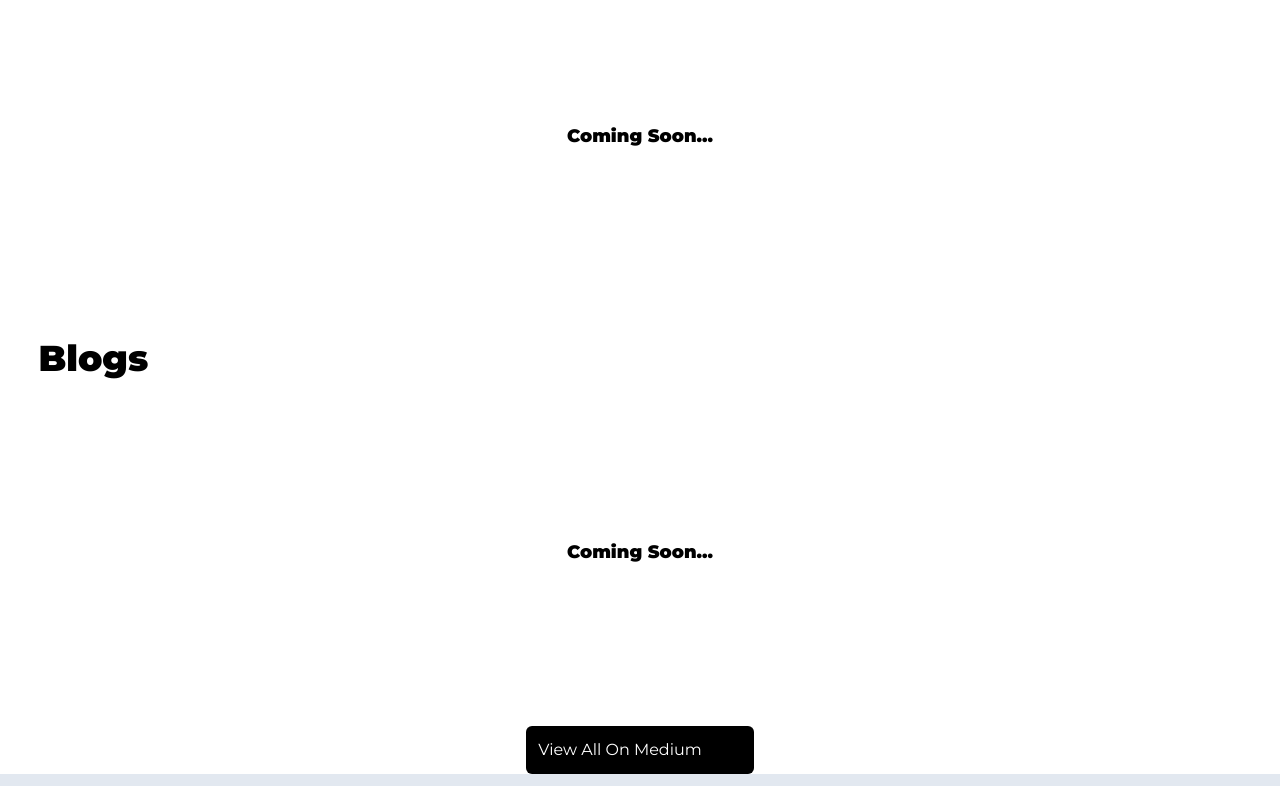
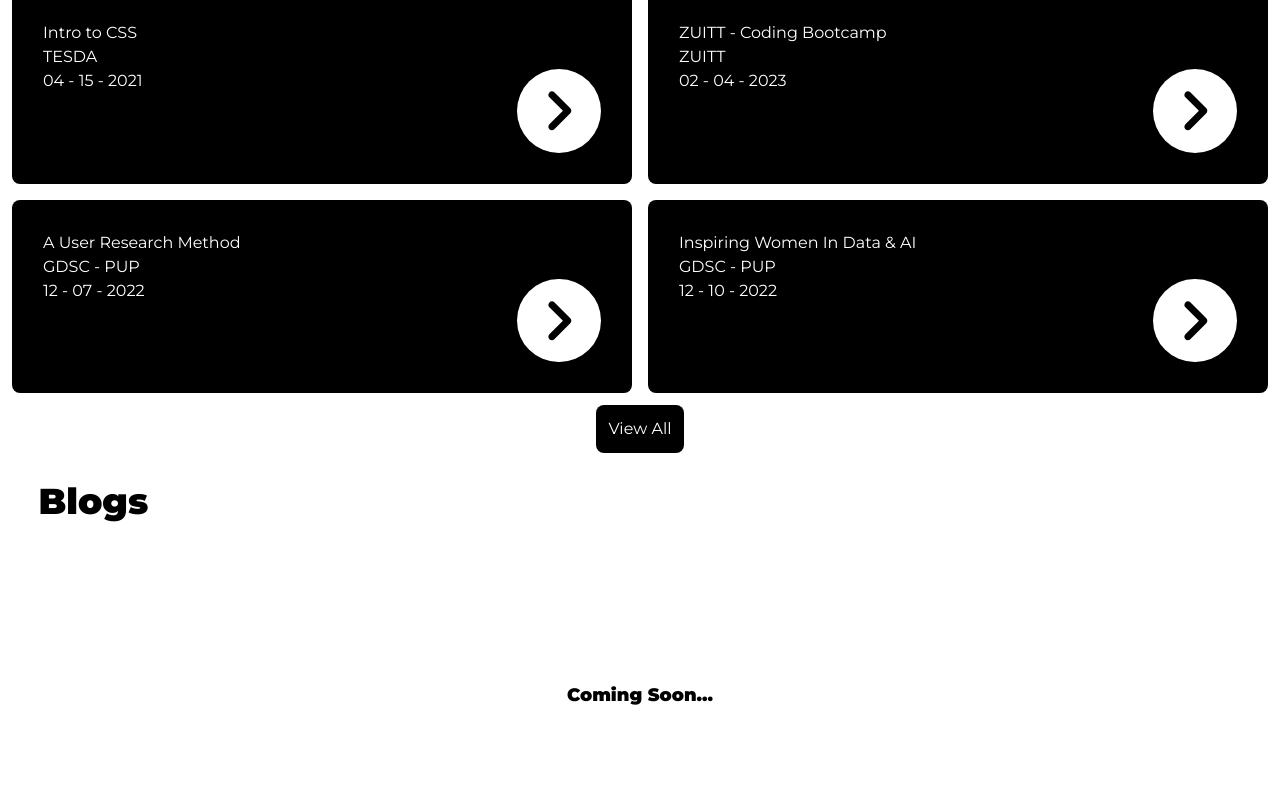
Before and after one commit to flcmm/my-personal-portfolio, a React (Vite) app: page / in a window 1280 px wide. Shown: the part 2322-3108 px from the top of the page. Built offline with nearby package versions, Linux system fonts and the light colour scheme.

Commit message:
fix the color theming

```diff
--- a/src/App.tsx
+++ b/src/App.tsx
@@ -30,7 +30,7 @@
             <Route path='/expertise' element={ <Expertise /> }/>
             <Route path='/projects' element={ <Projects /> }/>
             <Route path='/contact' element={ <Contact /> }/>
-            <Route path='/*' element={ <NotFound /> }/>
+            <Route path='*' element={ <NotFound /> }/>
           </Routes>
         </div>
         <div className="w-full">
--- a/src/components/cta4small.tsx
+++ b/src/components/cta4small.tsx
@@ -1,9 +1,12 @@
 import React from 'react'
+import { Link } from 'react-router-dom'
 
 const CTA4Mobile = () => {
   return (
     <div className="md:hidden flex flex-row justify-end items-center">
-      <button className='bg-black p-2 dark:bg-white rounded-lg flex flex-row text-sm'>Download CV</button>
+      <Link to='/projects'>
+        <button className='bg-black p-2 text-white dark:text-black dark:bg-white rounded-lg flex flex-row text-sm'>My Projects</button>
+      </Link>
     </div>
   )
 }
--- a/src/components/nav.tsx
+++ b/src/components/nav.tsx
@@ -11,9 +11,6 @@
       <Link to='/expertise'>
         <h1 className='dark:text-slate-300 text-xs font-medium'>Expertise</h1>
       </Link>
-      <Link to='/projects'>
-        <h1 className='dark:text-slate-300 text-xs font-medium'>Projects</h1>
-      </Link>
       <Link to='/contact'>
         <h1 className='dark:text-slate-300 text-xs font-medium'>Contact</h1>
       </Link>
--- a/src/pages/expertise.tsx
+++ b/src/pages/expertise.tsx
@@ -8,10 +8,10 @@
 
         <div className="w-full grid grid-cols-2 gap-3 grid-flow-row grid-rows-3">
           <div className="flex text-left p-[5%] justify-evenly rounded-lg w-full bg-black dark:bg-white flex-col">
-            <h1>Intro to CSS</h1>
-            <p>TESDA</p>
+            <h1 className='text-white dark:text-black'>Intro to CSS</h1>
+            <p className='text-white dark:text-black'>TESDA</p>
             <div className="flex flex-row w-full justify-between">
-              <p className='justify-self-start'>04 - 15 - 2021</p>
+              <p className='justify-self-start text-white dark:text-black'>04 - 15 - 2021</p>
               <div className='w-[15%] grid rounded-full place-content-center bg-white dark:bg-black '>
                 <svg onClick={ () => window.open('https://drive.google.com/file/d/1EF4D8QAUxrG5Arlft3V9neKnZisYR96n/view?usp=sharing', '_blank')} className='fill-black w-full rounded-full dark:fill-white' xmlns="http://www.w3.org/2000/svg" viewBox="0 0 24 24" fill="#000000">
                   <path d="M0 0h24v24H0V0z" fill="none"/>
@@ -22,10 +22,10 @@
           </div>
 
           <div className="flex text-left p-[5%] justify-evenly rounded-lg w-full bg-black dark:bg-white flex-col">
-            <h1>ZUITT - Coding Bootcamp</h1>
-            <p>ZUITT</p>
+            <h1 className='text-white dark:text-black'>ZUITT - Coding Bootcamp</h1>
+            <p className='text-white dark:text-black'>ZUITT</p>
             <div className="flex flex-row w-full justify-between">
-              <p className='justify-self-start'>02 - 04 - 2023</p>
+              <p className='justify-self-start text-white dark:text-black'>02 - 04 - 2023</p>
               <div className='w-[15%] grid rounded-full place-content-center bg-white dark:bg-black '>
                 <svg onClick={()=> window.open('https://drive.google.com/file/d/1ECvPujAHXynY2Q8zBbiy8EWYaQVfsQLW/view?usp=sharing', '_blank')} className='fill-black w-full rounded-full dark:fill-white' xmlns="http://www.w3.org/2000/svg" viewBox="0 0 24 24" fill="#000000">
                   <path d="M0 0h24v24H0V0z" fill="none"/>
@@ -36,10 +36,10 @@
           </div>
 
           <div className="flex text-left p-[5%] justify-evenly rounded-lg w-full bg-black dark:bg-white flex-col">
-            <h1>A User Research Method</h1>
-            <p>GDSC - PUP</p>
+            <h1 className='text-white dark:text-black'>A User Research Method</h1>
+            <p className='text-white dark:text-black'>GDSC - PUP</p>
             <div className="flex flex-row w-full justify-between">
-              <p className='justify-self-start'>12 - 07 - 2022</p>
+              <p className='justify-self-start text-white dark:text-black'>12 - 07 - 2022</p>
               <div className='w-[15%] grid rounded-full place-content-center bg-white dark:bg-black '>
                 <svg onClick={() => window.open('https://drive.google.com/file/d/149Z_90xneROjYE6n7MhRjDDD8F5qLFHv/view?usp=sharing', '_blank')} className='fill-black w-full rounded-full dark:fill-white' xmlns="http://www.w3.org/2000/svg" viewBox="0 0 24 24" fill="#000000">
                   <path d="M0 0h24v24H0V0z" fill="none"/>
@@ -50,10 +50,10 @@
           </div>
 
           <div className="flex text-left p-[5%] justify-evenly rounded-lg w-full bg-black dark:bg-white flex-col">
-            <h1>Inspiring Women In Data & AI</h1>
-            <p>GDSC - PUP</p>
+            <h1 className='text-white dark:text-black'>Inspiring Women In Data & AI</h1>
+            <p className='text-white dark:text-black'>GDSC - PUP</p>
             <div className="flex flex-row w-full justify-between">
-              <p className='justify-self-start'>12 - 10 - 2022</p>
+              <p className='justify-self-start text-white dark:text-black'>12 - 10 - 2022</p>
               <div className='w-[15%] grid rounded-full place-content-center bg-white dark:bg-black '>
                 <svg onClick={() => window.open('https://drive.google.com/file/d/1KJ7tA8BpiMuyWgSaTRd2tSYS6P6b7Nxp/view?usp=sharing', '_blank')} className='fill-black w-full rounded-full dark:fill-white' xmlns="http://www.w3.org/2000/svg" viewBox="0 0 24 24" fill="#000000">
                   <path d="M0 0h24v24H0V0z" fill="none"/>
@@ -64,10 +64,10 @@
           </div>
 
           <div className="flex text-left p-[5%] justify-evenly rounded-lg w-full bg-black dark:bg-white flex-col">
-            <h1>Title</h1>
-            <p>Source</p>
+            <h1 className='text-white dark:text-black'>Title</h1>
+            <p className='text-white dark:text-black'>Source</p>
             <div className="flex flex-row w-full justify-between">
-              <p className='justify-self-start'>Date</p>
+              <p className='justify-self-start text-white dark:text-black'>Date</p>
               <div className='w-[15%] grid rounded-full place-content-center bg-white dark:bg-black '>
                 <svg className='fill-black w-full rounded-full dark:fill-white' xmlns="http://www.w3.org/2000/svg" viewBox="0 0 24 24" fill="#000000">
                   <path d="M0 0h24v24H0V0z" fill="none"/>
@@ -78,10 +78,10 @@
           </div>
 
           <div className="flex text-left p-[5%] justify-evenly rounded-lg w-full bg-black dark:bg-white flex-col">
-            <h1>Title</h1>
-            <p>Source</p>
+            <h1 className='text-white dark:text-black'>Title</h1>
+            <p className='text-white dark:text-black'>Source</p>
             <div className="flex flex-row w-full justify-between">
-              <p className='justify-self-start'>Date</p>
+              <p className='justify-self-start text-white dark:text-black'>Date</p>
               <div className='w-[15%] grid rounded-full place-content-center bg-white dark:bg-black '>
                 <svg className='fill-black w-full rounded-full dark:fill-white' xmlns="http://www.w3.org/2000/svg" viewBox="0 0 24 24" fill="#000000">
                   <path d="M0 0h24v24H0V0z" fill="none"/>
@@ -99,9 +99,17 @@
         <div className="flex-col gap-5 flex">
           <div className="relative">
             <h1 className='font-bold text-black dark:text-white text-md absolute top-0 left-0'>2025</h1>
-            <div className="text-center flex p-3 bg-black dark:bg-white rounded-lg flex-col gap-2">
-              <h1>Bachelors Degree</h1>
-              <p>Lorem ipsum dolor sit amet consectetur adipisicing elit. Rerum a accusamus beatae dolorum, qui pariatur earum numquam odit id, sequi suscipit commodi totam perferendis ipsam maxime, expedita quos animi fugiat. Dicta nulla ea, illum aliquam dolorem odit ipsam voluptatum eius et ducimus nostrum dolore consequuntur amet aperiam quis eum libero ex, molestias earum sit. Sunt tenetur hic porro? Ipsa dolor pariatur deleniti fugiat recusandae minus magni porro repudiandae labore necessitatibus temporibus veniam aut maiores nobis soluta deserunt, expedita nemo, ipsum architecto, sapiente eum? Nesciunt porro soluta adipisci in earum eum debitis cupiditate hic incidunt repellendus, ipsum impedit eius. Temporibus, excepturi.</p>
+            <div className="text-center flex p-4 bg-black dark:bg-white rounded-lg flex-col gap-2">
+              <h1 className='text-white dark:text-black'>Bachelors Degree</h1>
+              <p className='text-white dark:text-black'>Lorem ipsum dolor sit amet consectetur adipisicing elit. Rerum a accusamus beatae dolorum, qui pariatur earum numquam odit id, sequi suscipit commodi totam perferendis ipsam maxime, expedita quos animi fugiat. Dicta nulla ea, illum aliquam dolorem odit ipsam voluptatum eius et ducimus nostrum dolore consequuntur amet aperiam quis eum libero ex, molestias earum sit. Sunt tenetur hic porro? Ipsa dolor pariatur deleniti fugiat recusandae minus magni porro repudiandae labore necessitatibus temporibus veniam aut maiores nobis soluta deserunt, expedita nemo, ipsum architecto, sapiente eum? Nesciunt porro soluta adipisci in earum eum debitis cupiditate hic incidunt repellendus, ipsum impedit eius. Temporibus, excepturi.</p>
+            </div>
+          </div>
+
+          <div className="relative">
+            <h1 className='font-bold text-black dark:text-white text-md absolute top-0 left-0'>2025</h1>
+            <div className="text-center flex p-4 bg-black dark:bg-white rounded-lg flex-col gap-2">
+              <h1 className='text-white dark:text-black'>Bachelors Degree</h1>
+              <p className='text-white dark:text-black'>Lorem ipsum dolor sit amet consectetur adipisicing elit. Rerum a accusamus beatae dolorum, qui pariatur earum numquam odit id, sequi suscipit commodi totam perferendis ipsam maxime, expedita quos animi fugiat. Dicta nulla ea, illum aliquam dolorem odit ipsam voluptatum eius et ducimus nostrum dolore consequuntur amet aperiam quis eum libero ex, molestias earum sit. Sunt tenetur hic porro? Ipsa dolor pariatur deleniti fugiat recusandae minus magni porro repudiandae labore necessitatibus temporibus veniam aut maiores nobis soluta deserunt, expedita nemo, ipsum architecto, sapiente eum? Nesciunt porro soluta adipisci in earum eum debitis cupiditate hic incidunt repellendus, ipsum impedit eius. Temporibus, excepturi.</p>
             </div>
           </div>
         </div>
--- a/src/pages/home.tsx
+++ b/src/pages/home.tsx
@@ -48,12 +48,72 @@
       </div>
 
       <div className="w-full flex flex-col bg-white dark:bg-stone-900 justify-center pt-7">
-        <div className='w-full pl-[3%]'>
+        <div className='w-full p-3 flex-col flex gap-4'>
           <h1 className='font-black text-4xl text-black dark:text-white'>Certificates</h1>
+
+          <div className="grid grid-cols-2 gap-4 grid-rows-2">
+            <div className="flex text-left p-[5%] justify-evenly rounded-lg w-full bg-black dark:bg-white flex-col">
+              <h1 className='text-white dark:text-black'>Intro to CSS</h1>
+              <p className='text-white dark:text-black'>TESDA</p>
+              <div className="flex flex-row w-full justify-between">
+                <p className='justify-self-start text-white dark:text-black'>04 - 15 - 2021</p>
+                <div className='w-[15%] grid rounded-full place-content-center bg-white dark:bg-black '>
+                  <svg onClick={ () => window.open('https://drive.google.com/file/d/1EF4D8QAUxrG5Arlft3V9neKnZisYR96n/view?usp=sharing', '_blank')} className='fill-black w-full rounded-full dark:fill-white' xmlns="http://www.w3.org/2000/svg" viewBox="0 0 24 24" fill="#000000">
+                    <path d="M0 0h24v24H0V0z" fill="none"/>
+                    <path d="M9.29 6.71c-.39.39-.39 1.02 0 1.41L13.17 12l-3.88 3.88c-.39.39-.39 1.02 0 1.41.39.39 1.02.39 1.41 0l4.59-4.59c.39-.39.39-1.02 0-1.41L10.7 6.7c-.38-.38-1.02-.38-1.41.01z"/>
+                  </svg>
+                </div>
+              </div>
+            </div>
+
+            <div className="flex text-left p-[5%] justify-evenly rounded-lg w-full bg-black dark:bg-white flex-col">
+              <h1 className='text-white dark:text-black'>ZUITT - Coding Bootcamp</h1>
+              <p className='text-white dark:text-black'>ZUITT</p>
+              <div className="flex flex-row w-full justify-between">
+                <p className='justify-self-start text-white dark:text-black'>02 - 04 - 2023</p>
+                <div className='w-[15%] grid rounded-full place-content-center bg-white dark:bg-black '>
+                  <svg onClick={()=> window.open('https://drive.google.com/file/d/1ECvPujAHXynY2Q8zBbiy8EWYaQVfsQLW/view?usp=sharing', '_blank')} className='fill-black w-full rounded-full dark:fill-white' xmlns="http://www.w3.org/2000/svg" viewBox="0 0 24 24" fill="#000000">
+                    <path d="M0 0h24v24H0V0z" fill="none"/>
+                    <path d="M9.29 6.71c-.39.39-.39 1.02 0 1.41L13.17 12l-3.88 3.88c-.39.39-.39 1.02 0 1.41.39.39 1.02.39 1.41 0l4.59-4.59c.39-.39.39-1.02 0-1.41L10.7 6.7c-.38-.38-1.02-.38-1.41.01z"/>
+                  </svg>
+                </div>
+              </div>
+            </div>
+
+            <div className="flex text-left p-[5%] justify-evenly rounded-lg w-full bg-black dark:bg-white flex-col">
+              <h1 className='text-white dark:text-black'>A User Research Method</h1>
+              <p className='text-white dark:text-black'>GDSC - PUP</p>
+              <div className="flex flex-row w-full justify-between">
+                <p className='justify-self-start text-white dark:text-black'>12 - 07 - 2022</p>
+                <div className='w-[15%] grid rounded-full place-content-center bg-white dark:bg-black '>
+                  <svg onClick={() => window.open('https://drive.google.com/file/d/149Z_90xneROjYE6n7MhRjDDD8F5qLFHv/view?usp=sharing', '_blank')} className='fill-black w-full rounded-full dark:fill-white' xmlns="http://www.w3.org/2000/svg" viewBox="0 0 24 24" fill="#000000">
+                    <path d="M0 0h24v24H0V0z" fill="none"/>
+                    <path d="M9.29 6.71c-.39.39-.39 1.02 0 1.41L13.17 12l-3.88 3.88c-.39.39-.39 1.02 0 1.41.39.39 1.02.39 1.41 0l4.59-4.59c.39-.39.39-1.02 0-1.41L10.7 6.7c-.38-.38-1.02-.38-1.41.01z"/>
+                  </svg>
+                </div>
+              </div>
+            </div>
+
+            <div className="flex text-left p-[5%] justify-evenly rounded-lg w-full bg-black dark:bg-white flex-col">
+              <h1 className='text-white dark:text-black'>Inspiring Women In Data & AI</h1>
+              <p className='text-white dark:text-black'>GDSC - PUP</p>
+              <div className="flex flex-row w-full justify-between">
+                <p className='justify-self-star text-white dark:text-black'>12 - 10 - 2022</p>
+                <div className='w-[15%] grid rounded-full place-content-center bg-white dark:bg-black '>
+                  <svg onClick={() => window.open('https://drive.google.com/file/d/1KJ7tA8BpiMuyWgSaTRd2tSYS6P6b7Nxp/view?usp=sharing', '_blank')} className='fill-black w-full rounded-full dark:fill-white' xmlns="http://www.w3.org/2000/svg" viewBox="0 0 24 24" fill="#000000">
+                    <path d="M0 0h24v24H0V0z" fill="none"/>
+                    <path d="M9.29 6.71c-.39.39-.39 1.02 0 1.41L13.17 12l-3.88 3.88c-.39.39-.39 1.02 0 1.41.39.39 1.02.39 1.41 0l4.59-4.59c.39-.39.39-1.02 0-1.41L10.7 6.7c-.38-.38-1.02-.38-1.41.01z"/>
+                  </svg>
+                </div>
+              </div>
+            </div>
+          </div>
         </div>
 
-        <div className='flex justify-center items-center pt-[10rem] pb-[10rem]'>
-          <h1 className='font-black text-lg text-black dark:text-white'>Coming Soon...</h1>
+        <div className='w-full grid place-content-center'>
+          <Link to={'/expertise'}>
+            <h1 className='text-white dark:text-black p-3 rounded-lg bg-black dark:bg-white'>View All</h1>
+          </Link>
         </div>
       </div>
 
@@ -69,7 +129,7 @@
         <div className="flex flex-row gap-4 justify-center items-center">
           <button onClick={() => {window.open('https://frlnaqn.medium.com/', "_blank")}} className='flex flex-row p-3 gap-4 border-none rounded-md bg-black dark:bg-white text-white dark:text-black'>
             View All On Medium
-            <svg xmlns="http://www.w3.org/2000/svg" enableBackground="new 0 0 24 24" height="24px" viewBox="0 0 24 24" width="24px" fill="#000000"><rect fill="none" height="24" width="24"/><path d="M9,6L9,6c0,0.56,0.45,1,1,1h5.59L4.7,17.89c-0.39,0.39-0.39,1.02,0,1.41h0c0.39,0.39,1.02,0.39,1.41,0L17,8.41V14 c0,0.55,0.45,1,1,1H18c0.55,0,1-0.45,1-1V6c0-0.55-0.45-1-1-1H10C9.45,5,9,5.45,9,6z"/></svg>
+            <svg xmlns="http://www.w3.org/2000/svg" enableBackground="new 0 0 24 24" height="24px" viewBox="0 0 24 24" width="24px" className='fill-white dark:fill-dark'><rect fill="none" height="24" width="24"/><path d="M9,6L9,6c0,0.56,0.45,1,1,1h5.59L4.7,17.89c-0.39,0.39-0.39,1.02,0,1.41h0c0.39,0.39,1.02,0.39,1.41,0L17,8.41V14 c0,0.55,0.45,1,1,1H18c0.55,0,1-0.45,1-1V6c0-0.55-0.45-1-1-1H10C9.45,5,9,5.45,9,6z"/></svg>
           </button>
         </div>
       </div>
```
